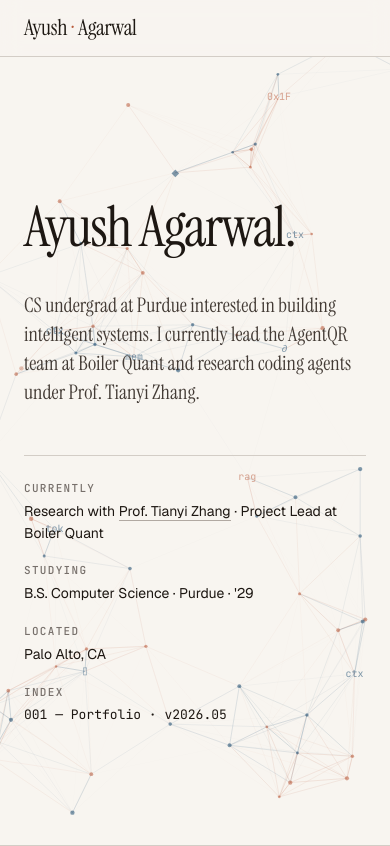
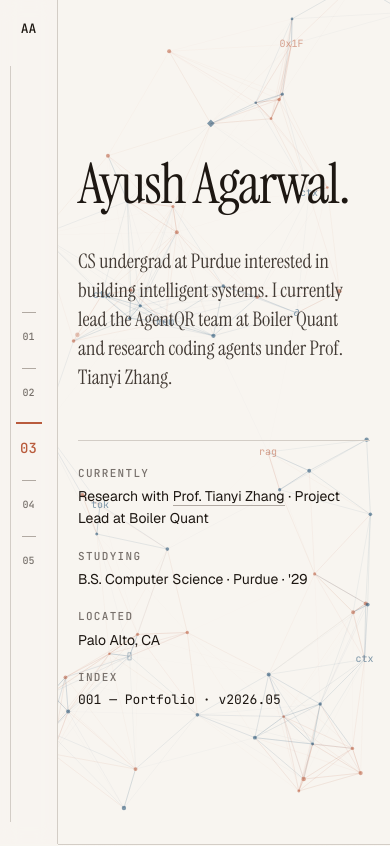
Before and after one commit to Ayush-Agarwal07/portfolio, a Next.js app: page /portfolio/ in a window 390 px wide. Shown: the top 846 px of the page. Built offline with nearby package versions, Linux system fonts and the light colour scheme.

Commit message:
navbar moved to horizontal, minor UI change

```diff
--- a/app/globals.css
+++ b/app/globals.css
@@ -22,6 +22,7 @@
     --serif: var(--font-serif);
     --sans: var(--font-sans);
     --mono: var(--font-mono);
+    --side-nav-width: 184px;
   }
 
   * {
@@ -110,29 +111,41 @@
     text-decoration: none;
   }
 
-  .topbar {
+  .site-main,
+  footer.foot {
+    margin-left: var(--side-nav-width);
+  }
+
+  .side-nav {
+    align-items: stretch;
     background: oklch(from var(--bg) l c h / 0.82);
     backdrop-filter: blur(10px);
     -webkit-backdrop-filter: blur(10px);
-    border-bottom: 1px solid var(--rule);
-    position: sticky;
+    border-right: 1px solid var(--rule);
+    bottom: 0;
+    display: flex;
+    flex-direction: column;
+    gap: 32px;
+    left: 0;
+    padding: 28px 22px;
+    position: fixed;
     top: 0;
+    width: var(--side-nav-width);
     z-index: 50;
-  }
-
-  .topbar-inner {
-    align-items: center;
-    display: flex;
-    height: 56px;
-    justify-content: space-between;
   }
 
   .mark {
     color: inherit;
+    display: inline-flex;
     font-family: var(--serif);
     font-size: 22px;
-    letter-spacing: -0.015em;
+    letter-spacing: 0;
+    line-height: 1;
     text-decoration: none;
+  }
+
+  .mark-short {
+    display: none;
   }
 
   .mark .ampersand {
@@ -141,25 +154,196 @@
     margin: 0 1px;
   }
 
-  .nav {
-    display: flex;
-    gap: 28px;
-  }
-
-  .nav a {
+  .side-nav-progress {
+    background: var(--rule);
+    bottom: 28px;
+    left: 17px;
+    overflow: hidden;
+    pointer-events: none;
+    position: absolute;
+    top: 92px;
+    width: 1px;
+  }
+
+  .side-nav-progress span {
+    background: linear-gradient(
+      180deg,
+      var(--terracotta) 0%,
+      var(--ink-blue) 100%
+    );
+    display: block;
+    width: 100%;
+  }
+
+  .side-nav-links {
+    display: flex;
+    flex: 1;
+    flex-direction: column;
+    gap: 10px;
+    justify-content: center;
+  }
+
+  .side-nav-link {
+    align-items: center;
     color: var(--ink-soft);
-    font-size: 14px;
+    display: grid;
+    gap: 10px;
+    grid-template-columns: 32px 1fr;
+    min-height: 42px;
     text-decoration: none;
+    transition: color 0.18s ease, transform 0.18s ease;
+  }
+
+  .side-nav-link:hover {
+    color: var(--terracotta);
+  }
+
+  .side-nav-link.is-active {
+    color: var(--ink);
+    transform: translateX(6px);
+  }
+
+  .side-nav-tick {
+    background: var(--rule-strong);
+    display: block;
+    height: 1px;
+    transition: background 0.18s ease, height 0.18s ease, width 0.18s ease;
+    width: 18px;
+  }
+
+  .side-nav-link.is-active .side-nav-tick {
+    background: var(--terracotta);
+    height: 2px;
+    width: 30px;
+  }
+
+  .side-nav-copy {
+    display: grid;
+    gap: 2px;
+  }
+
+  .side-nav-number {
+    color: var(--ink-faint);
+    font-family: var(--mono);
+    font-size: 10px;
+    font-weight: 500;
+    line-height: 1;
     transition: color 0.18s ease;
   }
 
-  .nav a:hover {
-    color: var(--terracotta);
-  }
-
-  @media (max-width: 700px) {
-    .nav {
+  .side-nav-label {
+    font-size: 13px;
+    font-weight: 400;
+    line-height: 1.1;
+    transition: font-size 0.18s ease, font-weight 0.18s ease;
+  }
+
+  .side-nav-link.is-active .side-nav-number {
+    color: var(--terracotta);
+  }
+
+  .side-nav-link.is-active .side-nav-label {
+    font-size: 16px;
+    font-weight: 600;
+  }
+
+  .side-nav-meta {
+    color: var(--ink-faint);
+    display: grid;
+    font-family: var(--mono);
+    font-size: 10.5px;
+    gap: 8px;
+    line-height: 1.3;
+  }
+
+  @media (max-width: 920px) {
+    :root {
+      --side-nav-width: 70px;
+    }
+
+    .side-nav {
+      align-items: center;
+      gap: 20px;
+      padding: 22px 10px;
+    }
+
+    .mark {
+      font-family: var(--mono);
+      font-size: 13px;
+      font-weight: 500;
+    }
+
+    .mark-full,
+    .side-nav-label,
+    .side-nav-meta {
       display: none;
+    }
+
+    .mark-short {
+      display: inline;
+    }
+
+    .side-nav-progress {
+      bottom: 22px;
+      left: 10px;
+      top: 66px;
+    }
+
+    .side-nav-links {
+      align-items: center;
+      gap: 12px;
+      width: 100%;
+    }
+
+    .side-nav-link {
+      gap: 5px;
+      grid-template-columns: 1fr;
+      justify-items: center;
+      min-height: 44px;
+      transform-origin: center;
+      width: 100%;
+    }
+
+    .side-nav-link.is-active {
+      transform: none;
+    }
+
+    .side-nav-tick {
+      width: 14px;
+    }
+
+    .side-nav-link.is-active .side-nav-tick {
+      width: 26px;
+    }
+
+    .side-nav-copy {
+      display: block;
+    }
+
+    .side-nav-number {
+      display: block;
+      font-size: 10px;
+      transition: color 0.18s ease, font-size 0.18s ease;
+    }
+
+    .side-nav-link.is-active .side-nav-number {
+      font-size: 14px;
+    }
+  }
+
+  @media (max-width: 560px) {
+    :root {
+      --side-nav-width: 58px;
+    }
+
+    .side-nav {
+      padding-left: 8px;
+      padding-right: 8px;
+    }
+
+    .wrap {
+      padding-left: 20px;
+      padding-right: 20px;
     }
   }
 
@@ -167,7 +351,7 @@
     align-items: center;
     border-bottom: 0;
     display: flex;
-    min-height: calc(100vh - 56px);
+    min-height: 100vh;
     overflow: hidden;
     padding: 120px 0 72px;
     position: relative;
@@ -215,7 +399,7 @@
     }
 
     .hero {
-      min-height: calc(100vh - 56px);
+      min-height: 100vh;
       padding: 80px 0 56px;
     }
   }
--- a/app/page.tsx
+++ b/app/page.tsx
@@ -1,5 +1,5 @@
 import { SectionHeader } from "@/components/SectionHeader";
-import { Footer, Topbar } from "@/components/SiteChrome";
+import { Footer, SideNav } from "@/components/SiteChrome";
 import { Stats } from "@/components/Stats";
 import { TickerTape } from "@/components/TickerTape";
 import { HeroCanvas } from "@/components/HeroCanvas";
@@ -15,8 +15,8 @@ import {
 export default function Home() {
   return (
     <>
-      <Topbar />
-      <main>
+      <SideNav />
+      <main className="site-main">
         <Hero />
         <TickerTape />
         <SelectedWork />
--- a/components/SiteChrome.tsx
+++ b/components/SiteChrome.tsx
@@ -1,23 +1,103 @@
+"use client";
+
+import { useEffect, useState } from "react";
 import { navItems } from "@/data/portfolio";
 import { CurrentYear, LocalTime } from "./LocalTime";
-import { ScrollProgress } from "./ScrollProgress";
 
-export function Topbar() {
+const sideNavItems = [{ href: "#top", label: "Intro" }, ...navItems];
+
+export function SideNav() {
+  const [activeHref, setActiveHref] = useState(sideNavItems[0].href);
+  const [progress, setProgress] = useState(0);
+
+  useEffect(() => {
+    let raf = 0;
+
+    const update = () => {
+      const doc = document.documentElement;
+      const scrollable = doc.scrollHeight - doc.clientHeight;
+      const pct = scrollable > 0 ? (doc.scrollTop / scrollable) * 100 : 0;
+      const viewportAnchor = window.innerHeight * 0.42;
+      let nextHref = sideNavItems[0].href;
+      let nearestDistance = Number.POSITIVE_INFINITY;
+
+      for (const item of sideNavItems) {
+        const section = document.getElementById(item.href.slice(1));
+        if (!section) continue;
+
+        const rect = section.getBoundingClientRect();
+        if (rect.top <= viewportAnchor && rect.bottom >= viewportAnchor) {
+          nextHref = item.href;
+          break;
+        }
+
+        const distance = Math.abs(rect.top - viewportAnchor);
+        if (distance < nearestDistance) {
+          nearestDistance = distance;
+          nextHref = item.href;
+        }
+      }
+
+      setProgress(pct);
+      setActiveHref((current) => (current === nextHref ? current : nextHref));
+      raf = 0;
+    };
+
+    const onScroll = () => {
+      if (raf) return;
+      raf = requestAnimationFrame(update);
+    };
+
+    update();
+    window.addEventListener("scroll", onScroll, { passive: true });
+    window.addEventListener("resize", onScroll);
+
+    return () => {
+      window.removeEventListener("scroll", onScroll);
+      window.removeEventListener("resize", onScroll);
+      if (raf) cancelAnimationFrame(raf);
+    };
+  }, []);
+
   return (
-    <header className="topbar">
-      <div className="wrap topbar-inner">
-        <a href="#top" className="mark">
+    <header className="side-nav" aria-label="Site">
+      <a href="#top" className="mark" onClick={() => setActiveHref("#top")}>
+        <span className="mark-full">
           Ayush <span className="ampersand">·</span> Agarwal
-        </a>
-        <nav className="nav">
-          {navItems.map((item) => (
-            <a href={item.href} key={item.href}>
-              {item.label}
+        </span>
+        <span className="mark-short">AA</span>
+      </a>
+
+      <div className="side-nav-progress" aria-hidden="true">
+        <span style={{ height: `${progress}%` }} />
+      </div>
+
+      <nav className="side-nav-links" aria-label="Section navigation">
+        {sideNavItems.map((item, index) => {
+          const active = activeHref === item.href;
+
+          return (
+            <a
+              aria-current={active ? "page" : undefined}
+              className={`side-nav-link${active ? " is-active" : ""}`}
+              href={item.href}
+              key={item.href}
+              onClick={() => setActiveHref(item.href)}
+            >
+              <span className="side-nav-tick" aria-hidden="true" />
+              <span className="side-nav-copy">
+                <span className="side-nav-number">{String(index + 1).padStart(2, "0")}</span>
+                <span className="side-nav-label">{item.label}</span>
+              </span>
             </a>
-          ))}
-        </nav>
+          );
+        })}
+      </nav>
+
+      <div className="side-nav-meta">
+        <LocalTime />
+        <span>v2026.05</span>
       </div>
-      <ScrollProgress />
     </header>
   );
 }
```
Also changed, not shown: 1 other file (tests, documents, lock files or other folders).
